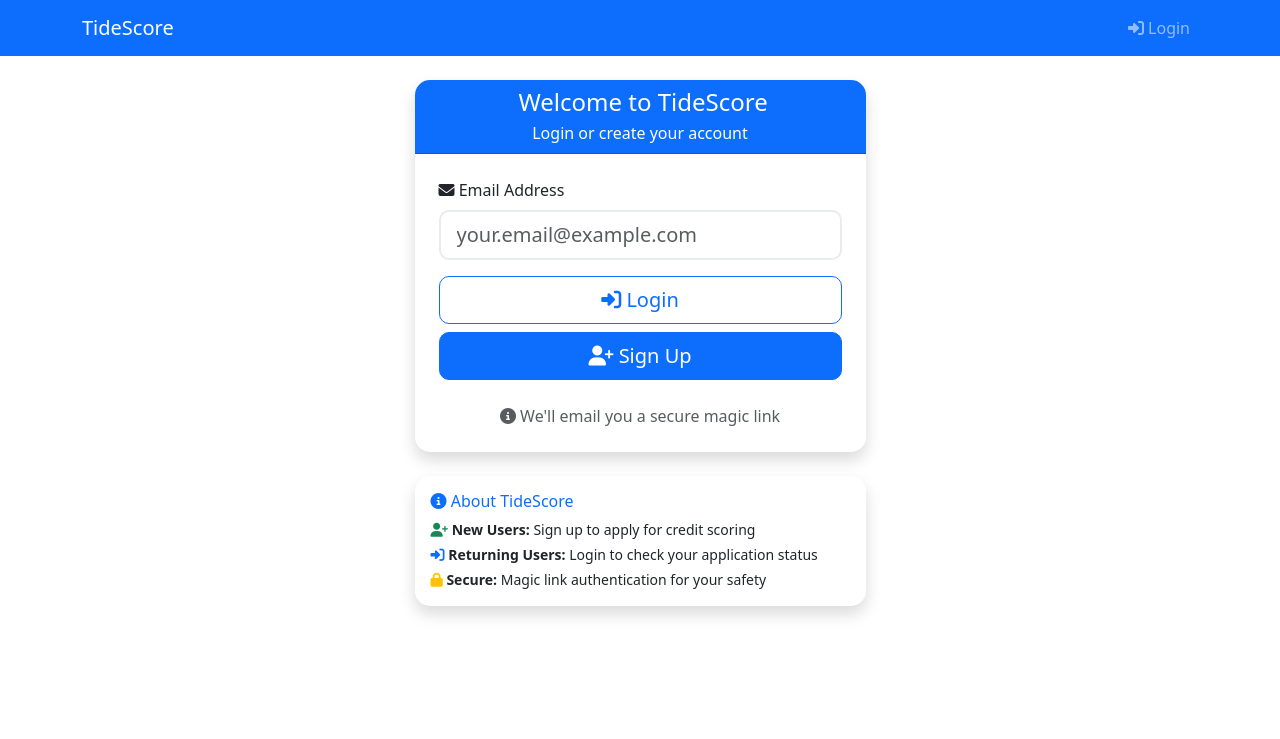
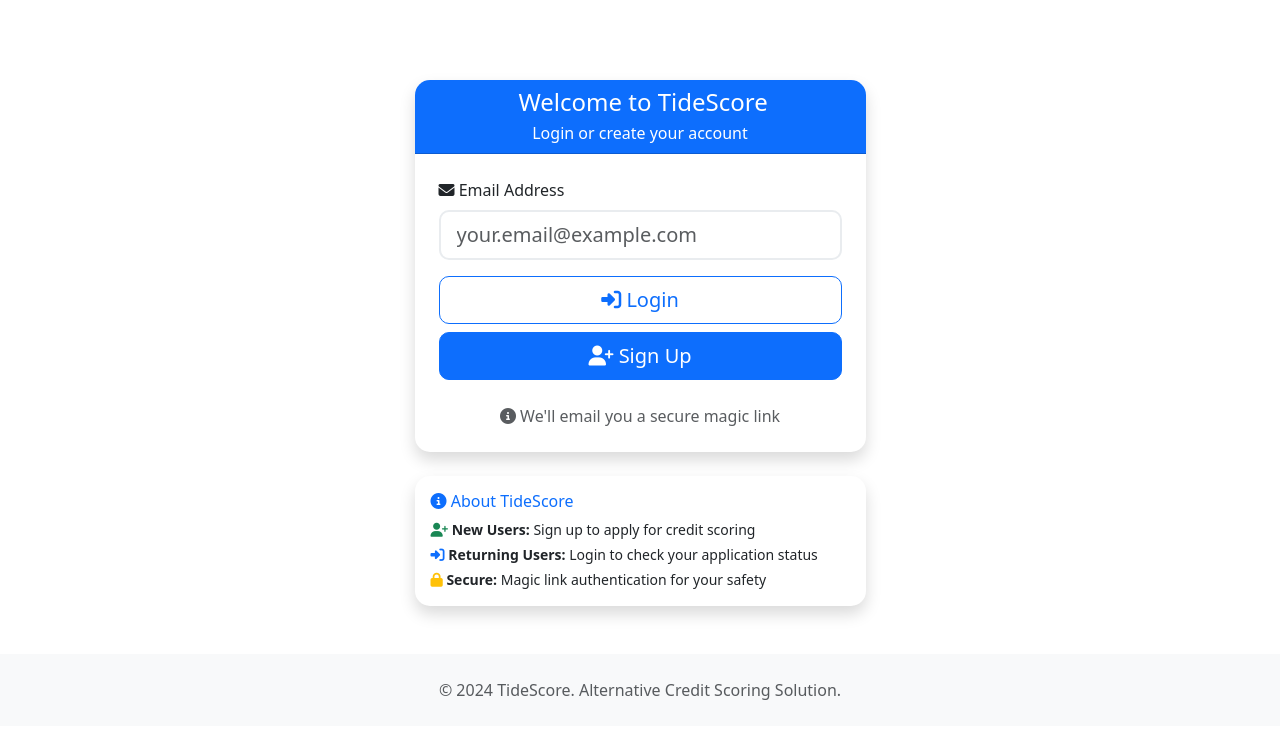
Before and after one commit to zorate/tidescore, a Flask app: page /auth/login in a window 1280 px wide. Shown: the top 739 px of the page. Run offline with Flask 3, Linux system fonts and the light colour scheme; parts of the project's set-up code (start-up, migrations or seed data) failed here and were passed over.

Commit message:
Update base.html
update following others

```diff
--- a/templates/base.html
+++ b/templates/base.html
@@ -9,27 +9,31 @@
     <link rel="stylesheet" href="{{ url_for('static', filename='style.css') }}">
 </head>
 <body>
-    <nav class="navbar navbar-expand-lg navbar-dark bg-primary">
+    <nav class="navbar navbar-expand-lg navbar-dark">
         <div class="container">
-            <a class="navbar-brand" href="{{ url_for('home') }}">TideScore</a>
+            <a class="navbar-brand" href="{{ url_for('home') }}">
+                <i class="fas fa-wave"></i> TideScore
+            </a>
             <button class="navbar-toggler" type="button" data-bs-toggle="collapse" data-bs-target="#navbarNav">
                 <span class="navbar-toggler-icon"></span>
             </button>
             <div class="collapse navbar-collapse" id="navbarNav">
                 <div class="navbar-nav ms-auto">
                     {% if session.user %}
-                    <span class="navbar-text me-3">Hello, {{ session.user.email }}</span>
+                    <span class="navbar-text me-3">
+                        <i class="fas fa-user"></i> Hello, {{ session.user.email }}
+                    </span>
                     <a class="nav-link" href="{{ url_for('dashboard') }}">
                         <i class="fas fa-home"></i> Dashboard
                     </a>
-                    <!-- ADMIN LINK - ADD THIS -->
-                    {% if session.user.email == 'admin@tidescore.com' %}
+                    <!-- ADMIN LINK - FIXED -->
+                    {% if session.user.get('is_admin', False) %}
                     <a class="nav-link" href="{{ url_for('admin_dashboard') }}">
                         <i class="fas fa-cog"></i> Admin
                     </a>
                     {% endif %}
                     <!-- END ADMIN LINK -->
-                    <a class="nav-link" href="{{ url_for('dev_logout') }}">
+                    <a class="nav-link" href="{{ url_for('auth.logout') }}">  <!-- FIXED: Changed dev_logout to auth.logout -->
                         <i class="fas fa-sign-out-alt"></i> Logout
                     </a>
                     {% else %}
@@ -43,11 +47,12 @@
     </nav>
 
     <div class="container mt-4">
-        <!-- Flash message display -->
+        <!-- Flash message display - IMPROVED -->
         {% with messages = get_flashed_messages(with_categories=true) %}
             {% if messages %}
                 {% for category, message in messages %}
-                    <div class="alert alert-{{ 'danger' if category == 'error' else 'success' if category == 'success' else 'info' }} alert-dismissible fade show" role="alert">
+                    <div class="alert alert-{{ 'danger' if category == 'error' else 'success' if category == 'success' else 'warning' if category == 'warning' else 'info' }} alert-dismissible fade show" role="alert">
+                        <i class="fas fa-{{ 'exclamation-triangle' if category == 'error' else 'check-circle' if category == 'success' else 'info-circle' if category == 'info' else 'exclamation-circle' }} me-2"></i>
                         {{ message }}
                         <button type="button" class="btn-close" data-bs-dismiss="alert" aria-label="Close"></button>
                     </div>
@@ -59,6 +64,15 @@
         {% block content %}{% endblock %}
     </div>
 
+    <!-- Footer -->
+    <footer class="mt-5 py-4 bg-light">
+        <div class="container text-center">
+            <p class="text-muted mb-0">
+                &copy; 2024 TideScore. Alternative Credit Scoring Solution.
+            </p>
+        </div>
+    </footer>
+
     <!-- Bootstrap & jQuery JS -->
     <script src="https://code.jquery.com/jquery-3.7.1.min.js"></script>
     <script src="https://cdn.jsdelivr.net/npm/bootstrap@5.3.2/dist/js/bootstrap.bundle.min.js"></script>
```
